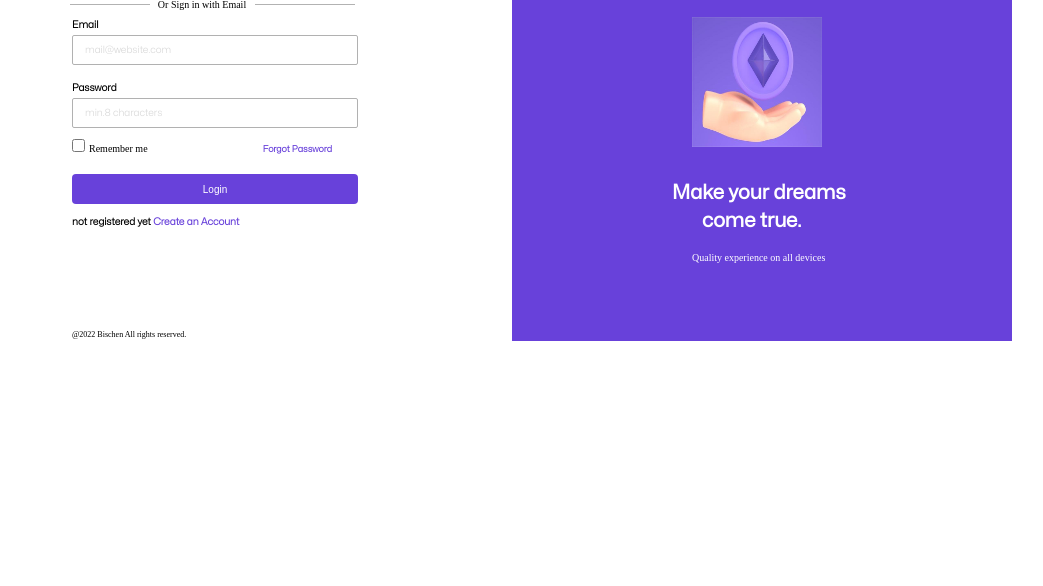
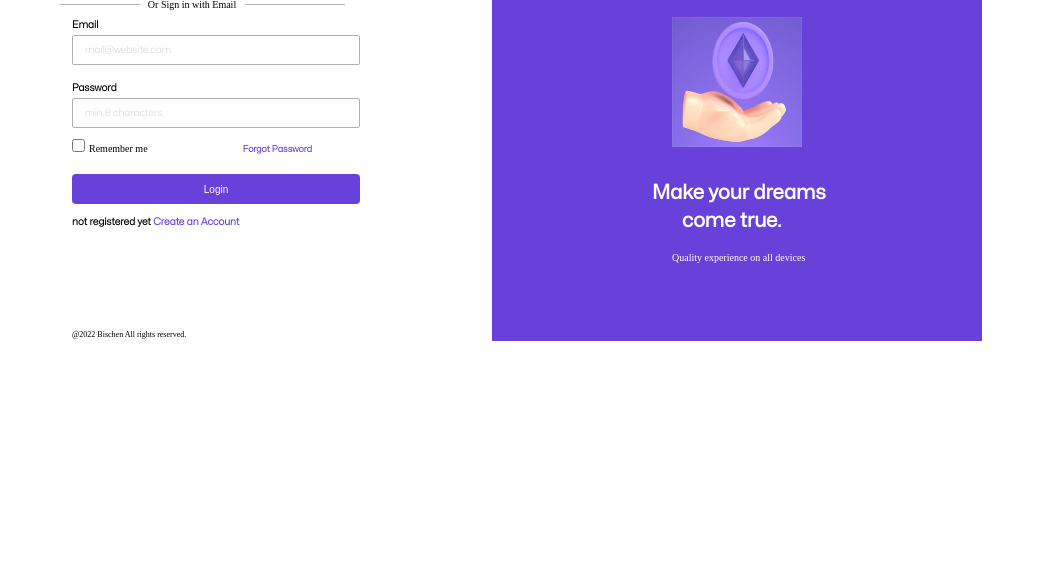
Before and after one commit to HariSunil/login, a plain HTML site: page index.html in a window 1280 px wide. Shown: the part 214-800 px from the top of the page, without its empty margins (108-1151 px from the left). Drawn offline with Linux system fonts and the light colour scheme; a web font is replaced by a local one.

Commit message:
updated website

```diff
--- a/style.css
+++ b/style.css
@@ -21,7 +21,7 @@
 }
 .login-form{
      background: white;
-     width:620px;
+     width:600px;
      height:550px;
      padding-inline: 100px;
 }
@@ -102,7 +102,7 @@
   }
   .s_form input[type=text]{
     border-radius: 2px;
-    width: 110%;
+    width: 120%;
     height: 20px;
     font-size: 10px;
     font-family: 'lightfont';
@@ -114,7 +114,7 @@
   }
   .s_form input[type=password]{
     border-radius: 2px;
-    width: 110%;
+    width: 120%;
     height: 20px;
     font-size: 10px;
     font-family: 'lightfont';
@@ -160,7 +160,7 @@
     background:rgb(104,65,218);
     color: white;
     border: none;
-    width:110%;
+    width:120%;
     height: 30px;
     padding-block: 6px;
     text-align: center;
@@ -191,7 +191,7 @@
 }
 .chart{
     background:rgb(104,65,218);
-    width:500px;
+    width:490px;
     height: 550px;
 }
 .chart h1{
```
